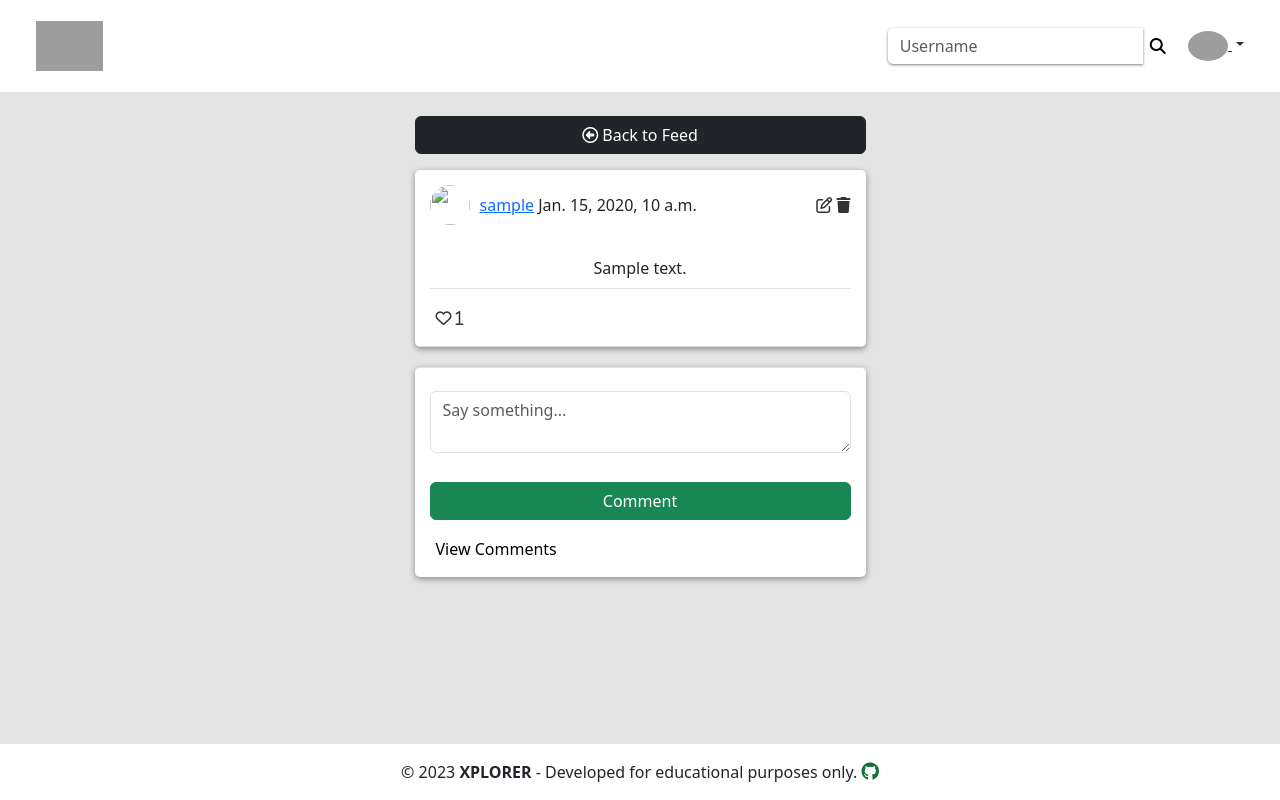
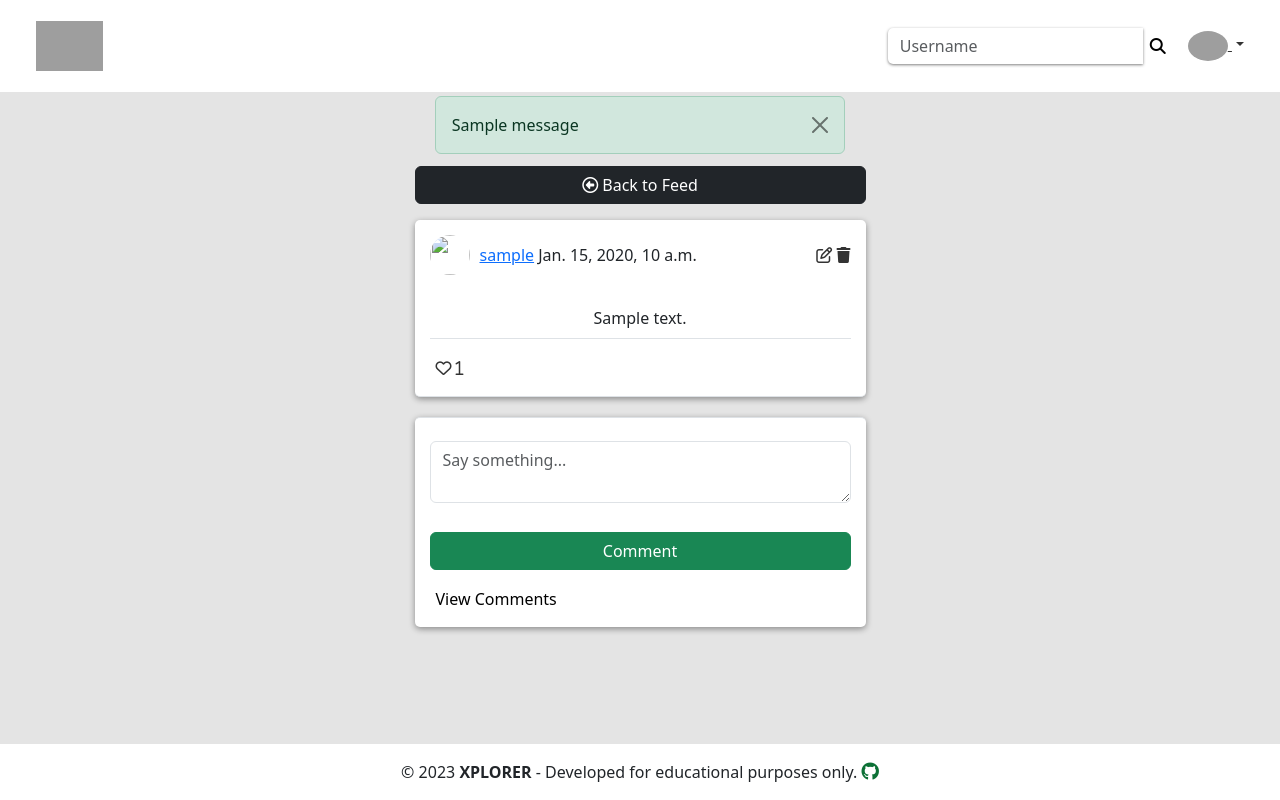
Before and after one commit to kpetrauskas92/XPLORER, a Django app: page /social/post/1 in a window 1280 px wide. Run offline with Django 3.2, Linux system fonts and the light colour scheme; a user stored in the database is signed in; tables that the repository leaves empty hold one stand-in row (values such as "Sample post"); one stand-in notice (Sample message) is shown; some libraries are stand-ins or nearby versions; grey boxes are pictures that could not be loaded.

Commit message:
Added alert msgs views, updated templates

```diff
--- a/landing/templates/base.html
+++ b/landing/templates/base.html
@@ -18,7 +18,18 @@
   <body class="d-flex flex-column h-100">
 
     {% include 'navbar.html' %}
-
+        {% if messages %}
+        {% for message in messages %}
+        <div class="row justify-content-center">
+            <div class="col-11 col-sm-7 col-md-5 col-lg-4 position-relative">
+                <div class="alert alert-{{ message.tags }} alert-dismissible fade show mb-1 mt-1" role="alert">
+                    {{ message }}
+                    <button type="button" class="btn-close" data-bs-dismiss="alert" aria-label="Close"></button>
+                </div>
+            </div>
+        </div>
+        {% endfor %}
+        {% endif %}
     {% block content %}
     {% endblock content %}
 
--- a/social/templates/comment_delete.html
+++ b/social/templates/comment_delete.html
@@ -4,7 +4,7 @@
 
 <div class="post-container mt-4">
     <!-- Back Button Row -->
-    <div class="mt-3">
+    <div class="mt-2">
 
             <!-- Back to Post Button -->
             <a href="{% url 'post-detail' object.post.pk %}">
--- a/social/templates/post_delete.html
+++ b/social/templates/post_delete.html
@@ -4,7 +4,7 @@
 
 <div class="post-container-light mt-4">
     <!-- Back Button Row -->
-    <div class="mt-3">
+    <div class="mt-2">
 
             <!-- Back to Post Button -->
             <a href="{% url 'post-detail' object.pk %}">
--- a/social/templates/post_detail.html
+++ b/social/templates/post_detail.html
@@ -5,7 +5,7 @@
 {% block grid_content %}
 
     <!-- Back Button Row -->
-    <div class="mt-4">
+    <div class="mt-2">
         <a href="{% url 'post-list' %}">
         <button class="btn btn-dark w-100" aria-label="Add a new post">
             <i class="fa-regular fa-circle-left" style="color: white;"></i> Back to Feed
--- a/social/templates/post_edit.html
+++ b/social/templates/post_edit.html
@@ -8,7 +8,7 @@
 <div class="post-container mt-4">
 
     <!-- Navigation Section -->
-    <div class="mt-3">
+    <div class="mt-2">
             <!-- Back to Post Button -->
             <a href="{% url 'post-detail' object.pk %}">
                 <button class="btn btn-dark w-100" aria-label="Go back to the post">
--- a/social/templates/post_list.html
+++ b/social/templates/post_list.html
@@ -4,7 +4,7 @@
 
 {% block grid_content %}
     <!-- Add Post Button -->
-    <div class="mt-4">
+    <div class="mt-2">
             <button class="btn btn-dark w-100" onclick="togglePostForm('postFormRow')" aria-label="Add a new post">
                 <i class="fa-solid fa-circle-plus" style="color: white;"></i> Add a Post
             </button>
--- a/social/templates/profile.html
+++ b/social/templates/profile.html
@@ -5,7 +5,7 @@
 <!-- <div class="container"> -->
 
     <!-- Back to Feed Button -->
-    <div class="mt-4">
+    <div class="mt-2">
             <a href="{% url 'post-list' %}">
                 <button class="btn btn-dark w-100" aria-label="Back to the feed">
                     <i class="fa-regular fa-circle-left" style="color: white;"></i> Back to Feed
@@ -15,7 +15,7 @@
 
 
     <!-- Profile Card -->
-    <div class="mt-5">
+    <div class="mt-3">
         <div class="card shadow-sm border-bottom px-5 pt-3 text-center">
             <div class="post-container-light">
                 <!-- Profile Image -->
--- a/social/templates/profile_edit.html
+++ b/social/templates/profile_edit.html
@@ -5,7 +5,7 @@
 
 <div class="post-container mt-4">
     <!-- Navigation Section -->
-    <div class="mt-3">
+    <div class="mt-2">
             <!-- Back to Profile Button -->
             <a href="{% url 'profile' object.pk %}">
                 <button class="btn btn-dark w-100" aria-label="Return to profile">
--- a/social/views.py
+++ b/social/views.py
@@ -3,6 +3,7 @@ from django.db.models import Q, Max
 from django.urls import reverse_lazy
 from django.http import HttpResponseRedirect
 from django.contrib.auth.mixins import UserPassesTestMixin, LoginRequiredMixin
+from django.contrib import messages
 from django.views import View
 from .models import Post, Comment, UserProfile
 from .forms import PostForm, CommentForm
@@ -42,6 +43,7 @@ class PostListView(LoginRequiredMixin, View):
             new_post = form.save(commit=False)
             new_post.author = request.user
             new_post.save()
+            messages.success(request, 'Your post has been created! 🎉')
             return redirect('post-list')
 
         # If the form isn't valid, render the page with the form and posts again
@@ -75,6 +77,7 @@ class PostDetailView(LoginRequiredMixin, View):
             new_comment.author = request.user
             new_comment.post = post
             new_comment.save()
+            messages.success(request, 'Your comment has been added!')
 
         comments = Comment.objects.filter(post=post, parent=None).order_by('-created_on')
         context = {
@@ -115,6 +118,10 @@ class PostEditView(LoginRequiredMixin, UserPassesTestMixin, UpdateView):
         post = self.get_object()
         return self.request.user == post.author
 
+    def form_valid(self, form):
+        messages.success(self.request, 'Your post has been updated!')
+        return super().form_valid(form)
+
 class PostDeleteView(LoginRequiredMixin, UserPassesTestMixin, DeleteView):
     model = Post
     template_name = 'post_delete.html'
@@ -123,6 +130,10 @@ class PostDeleteView(LoginRequiredMixin, UserPassesTestMixin, DeleteView):
     def test_func(self):
         post = self.get_object()
         return self.request.user == post.author
+
+    def delete(self, request, *args, **kwargs):
+        messages.success(request, 'Your post has been deleted.')
+        return super().delete(request, *args, **kwargs)
 
 
 class CommentDeleteView(LoginRequiredMixin, UserPassesTestMixin, DeleteView):
@@ -136,6 +147,10 @@ class CommentDeleteView(LoginRequiredMixin, UserPassesTestMixin, DeleteView):
     def test_func(self):
         post = self.get_object()
         return self.request.user == post.author
+
+    def delete(self, request, *args, **kwargs):
+        messages.success(request, 'Comment deleted successfully.')
+        return super().delete(request, *args, **kwargs)
 
 
 class ProfileView(View):
@@ -180,6 +195,10 @@ class ProfileEditView(LoginRequiredMixin, UserPassesTestMixin, UpdateView):
     def test_func(self):
         profile = self.get_object()
         return self.request.user == profile.user
+
+    def form_valid(self, form):
+        messages.success(self.request, 'Your profile has been updated!')
+        return super().form_valid(form)
 
 
 class AddFollower(LoginRequiredMixin, View):
--- a/xplorer/settings.py
+++ b/xplorer/settings.py
@@ -30,7 +30,7 @@ SECRET_KEY = os.environ.get('SECRET_KEY')
 
 
 # SECURITY WARNING: don't run with debug turned on in production!
-DEBUG = False
+DEBUG = True
 
 
 ALLOWED_HOSTS = ["xplorer-p4-ad2c5b0b95ce.herokuapp.com", "xplorer",
```
